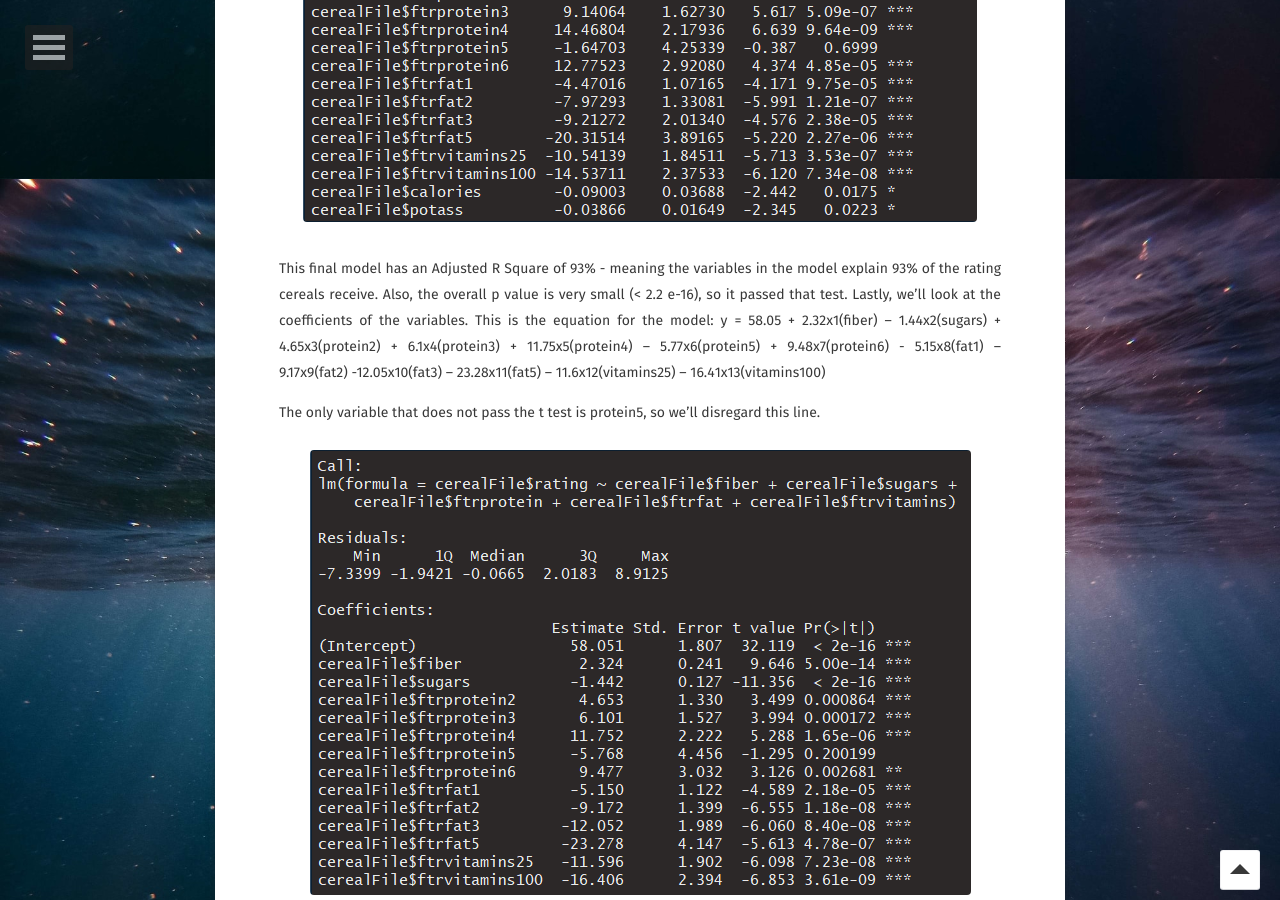
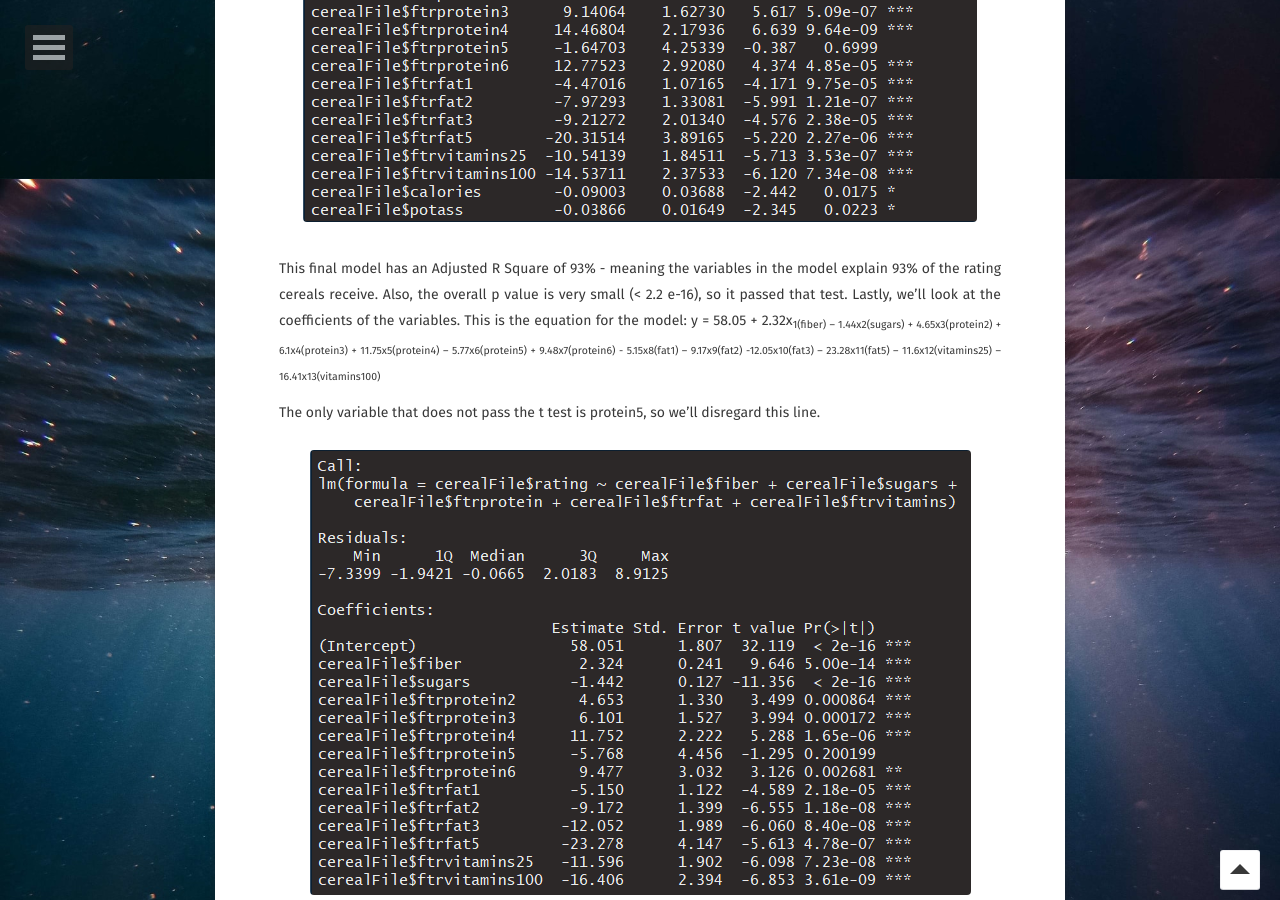
Before and after one commit to sarahschirduan/sarahschirduan.github.io, a Jekyll site: the page built from _posts/2019-06-09-cereal.md, in a window 1280 px wide and 900 px high, scrolled down 8461 px. Built offline with Jekyll 4.4.1, drawn with Linux system fonts in a browser that asks for light colours; some web fonts are replaced.

Commit message:
Update 2019-06-09-cereal.md

```diff
--- a/_posts/2019-06-09-cereal.md
+++ b/_posts/2019-06-09-cereal.md
@@ -158,7 +158,7 @@ Let’s add in calories & potassium to see how that impacts it. Both variables p
 </figure>
 
 This final model has an Adjusted R Square of 93% - meaning the variables in the model explain 93% of the rating cereals receive. Also, the overall p value is very small (< 2.2 e-16), so it passed that test. Lastly, we’ll look at the coefficients of the variables.
-This is the equation for the model: y = 58.05 + 2.32x1(fiber) – 1.44x2(sugars) + 4.65x3(protein2) + 6.1x4(protein3) + 11.75x5(protein4) – 5.77x6(protein5) + 9.48x7(protein6)  - 5.15x8(fat1) – 9.17x9(fat2) -12.05x10(fat3) – 23.28x11(fat5) – 11.6x12(vitamins25) – 16.41x13(vitamins100)
+This is the equation for the model: y = 58.05 + 2.32x<sub>1(fiber) – 1.44x2(sugars) + 4.65x3(protein2) + 6.1x4(protein3) + 11.75x5(protein4) – 5.77x6(protein5) + 9.48x7(protein6)  - 5.15x8(fat1) – 9.17x9(fat2) -12.05x10(fat3) – 23.28x11(fat5) – 11.6x12(vitamins25) – 16.41x13(vitamins100)
 
 The only variable that does not pass the t test is protein5, so we’ll disregard this line.
 
```
